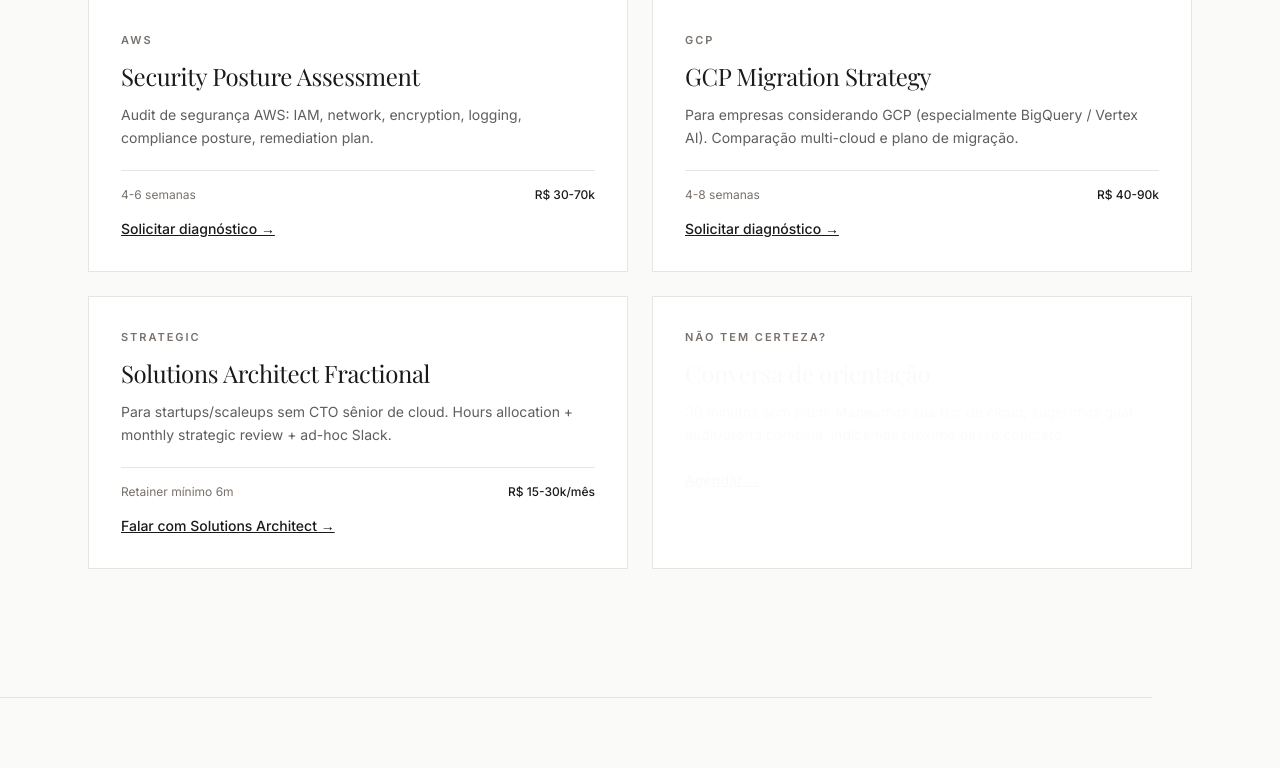
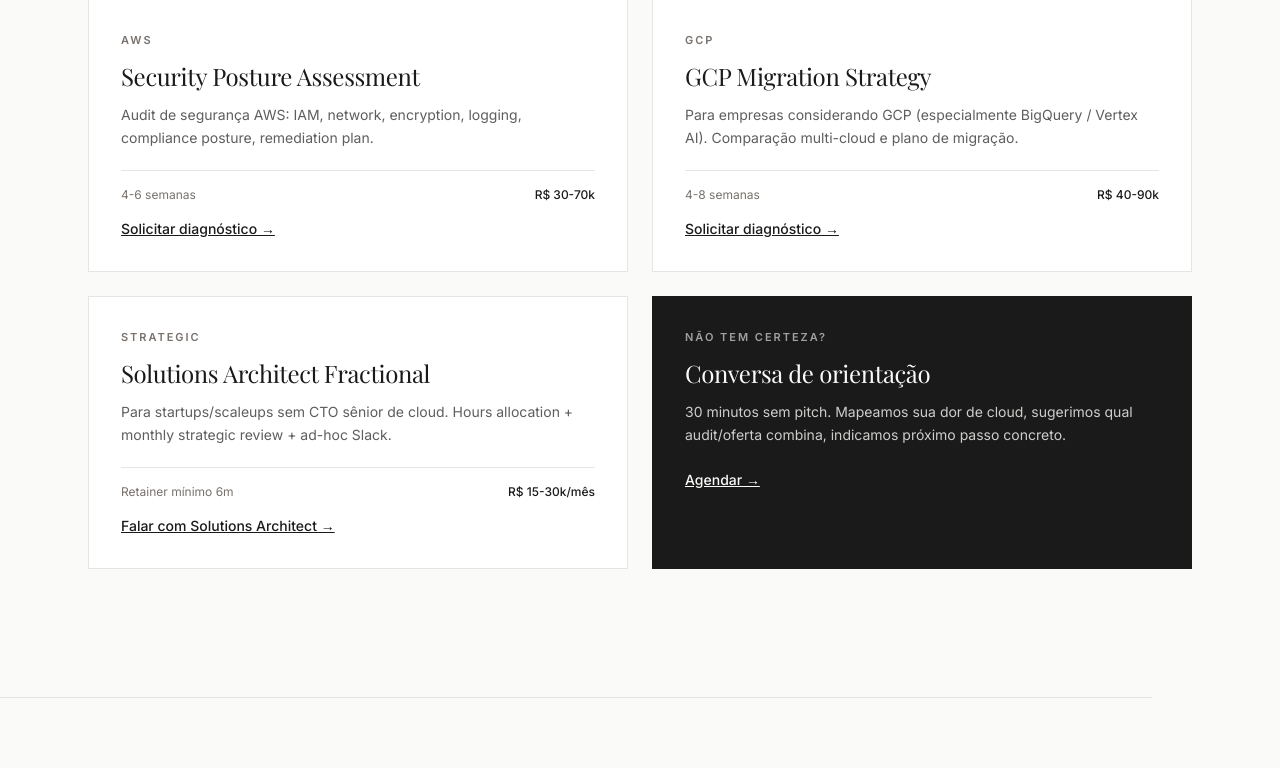
Before and after one commit to milavernazza/anuvia-lp, a FastAPI app: page /cloud in a window 1280 px wide. Shown: the part 2627-3395 px from the top of the page. Run offline with FastAPI, Linux system fonts and the light colour scheme; parts of the project's set-up code (start-up, migrations or seed data) failed here and were passed over.

Commit message:
fix(visual): cloud orientation card dark bg readable

```diff
--- a/templates/practice_cloud.html
+++ b/templates/practice_cloud.html
@@ -271,17 +271,17 @@
       {% endif %}
     </div>
 
-    <div class="card p-8 bg-ink text-paper">
+    <div class="p-8" style="background:#1a1a1a; color:#fafaf9; border:1px solid #1a1a1a">
       {% if lang == 'en' %}
-      <p class="eyebrow mb-3 text-paper/60">Not sure?</p>
-      <h3 class="h-serif text-2xl mb-3">Orientation call</h3>
-      <p class="text-sm text-paper/80 leading-relaxed mb-5">30 minutes, no pitch. We map your cloud pain, suggest which audit/offering fits, and point to a concrete next step.</p>
-      <a href="/contact" class="text-sm font-medium underline">Book →</a>
+      <p class="eyebrow mb-3" style="color:rgba(250,250,249,0.6)">Not sure?</p>
+      <h3 class="h-serif text-2xl mb-3" style="color:#fafaf9">Orientation call</h3>
+      <p class="text-sm leading-relaxed mb-5" style="color:rgba(250,250,249,0.8)">30 minutes, no pitch. We map your cloud pain, suggest which audit/offering fits, and point to a concrete next step.</p>
+      <a href="/contact" class="text-sm font-medium underline" style="color:#fafaf9">Book →</a>
       {% else %}
-      <p class="eyebrow mb-3 text-paper/60">Não tem certeza?</p>
-      <h3 class="h-serif text-2xl mb-3">Conversa de orientação</h3>
-      <p class="text-sm text-paper/80 leading-relaxed mb-5">30 minutos sem pitch. Mapeamos sua dor de cloud, sugerimos qual audit/oferta combina, indicamos próximo passo concreto.</p>
-      <a href="/contact" class="text-sm font-medium underline">Agendar →</a>
+      <p class="eyebrow mb-3" style="color:rgba(250,250,249,0.6)">Não tem certeza?</p>
+      <h3 class="h-serif text-2xl mb-3" style="color:#fafaf9">Conversa de orientação</h3>
+      <p class="text-sm leading-relaxed mb-5" style="color:rgba(250,250,249,0.8)">30 minutos sem pitch. Mapeamos sua dor de cloud, sugerimos qual audit/oferta combina, indicamos próximo passo concreto.</p>
+      <a href="/contact" class="text-sm font-medium underline" style="color:#fafaf9">Agendar →</a>
       {% endif %}
     </div>
 
```
